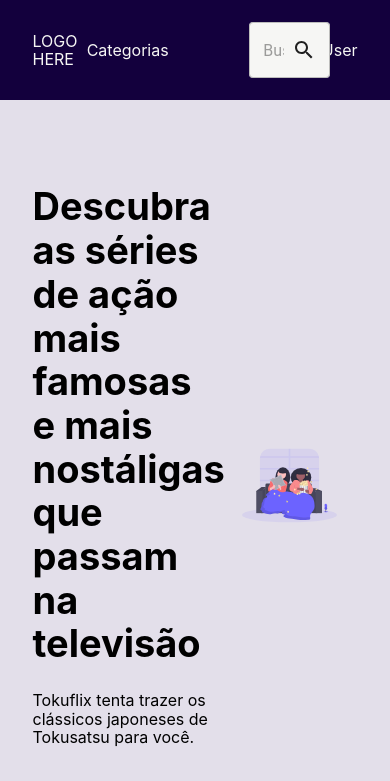
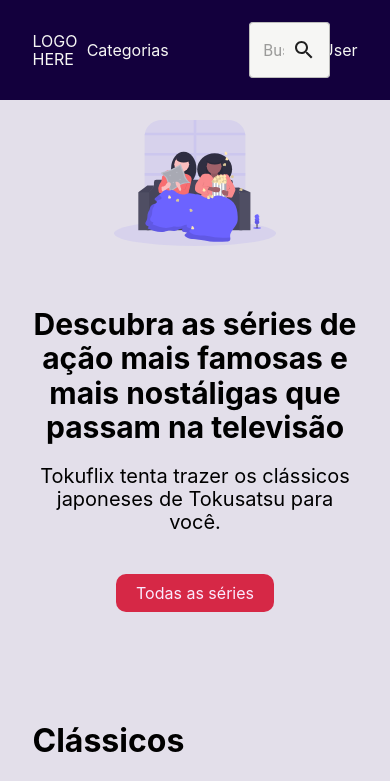
Before and after one commit to damassa/worldoftoku, a React (Create React App) app: page / in a window 390 px wide. Shown: the top 781 px of the page. Built offline with nearby package versions, Linux system fonts and the light colour scheme.

Commit message:
Feature: homepage responsive fix

```diff
--- a/src/components/pages/Home/index.js
+++ b/src/components/pages/Home/index.js
@@ -13,10 +13,10 @@
       <Grid item xs={12}>
         <Grid container justify="center">
           <Grid item xs={10}>
-            <Grid container justify="space-between">
-              <Grid item xs={7}>
-                <Grid container>
-                  <Grid item xs={12} className={classes.homeContainerLeft}>
+            <Grid container className={classes.homeContent}>
+              <Grid item md={7} sm={12}>
+                <Grid container className={classes.homeContainerLeft}>
+                  <Grid item xs={12}>
                     <h1>
                       Descubra as séries de ação mais famosas e mais nostáligas
                       que passam na televisão
@@ -25,11 +25,13 @@
                       Tokuflix tenta trazer os clássicos japoneses de Tokusatsu
                       para você.
                     </p>
-                    <button>Todas as séries</button>
+                    <Grid container className={classes.homeButton}>
+                      <button>Todas as séries</button>
+                    </Grid>
                   </Grid>
                 </Grid>
               </Grid>
-              <Grid item xs={5} className={classes.homeImage}>
+              <Grid item md={5} sm={12} className={classes.homeImage}>
                 <img src={Image} alt="Site" />
               </Grid>
             </Grid>
--- a/src/components/pages/Home/styles.js
+++ b/src/components/pages/Home/styles.js
@@ -5,10 +5,27 @@
     backgroundColor: '#E3DFEA',
     padding: '20px 0 50px 0',
   },
+  homeContent: {
+    [theme.breakpoints.down('sm')]: {
+      flexDirection: 'column-reverse',
+    },
+  },
   homeContainerLeft: {
     padding: '40px 0 30px 0',
     '& h1': {
-      fontSize: 38,
+      fontSize: 40,
+      [theme.breakpoints.down('md')]: {
+        fontSize: 30,
+      },
+      [theme.breakpoints.down('sm')]: {
+        textAlign: 'center',
+      },
+    },
+    '& p': {
+      fontSize: 20,
+      [theme.breakpoints.down('sm')]: {
+        textAlign: 'center',
+      },
     },
     '& button': {
       padding: '10px 20px',
@@ -25,11 +42,19 @@
       },
     },
   },
+  homeButton: {
+    [theme.breakpoints.down('sm')]: {
+      justifyContent: 'center',
+    },
+  },
   homeImage: {
     display: 'flex',
     justifyContent: 'space-evenly',
     '& img': {
       width: '70%',
+      [theme.breakpoints.down('sm')]: {
+        width: '50%',
+      },
     },
   },
   homeTitle: {
```
